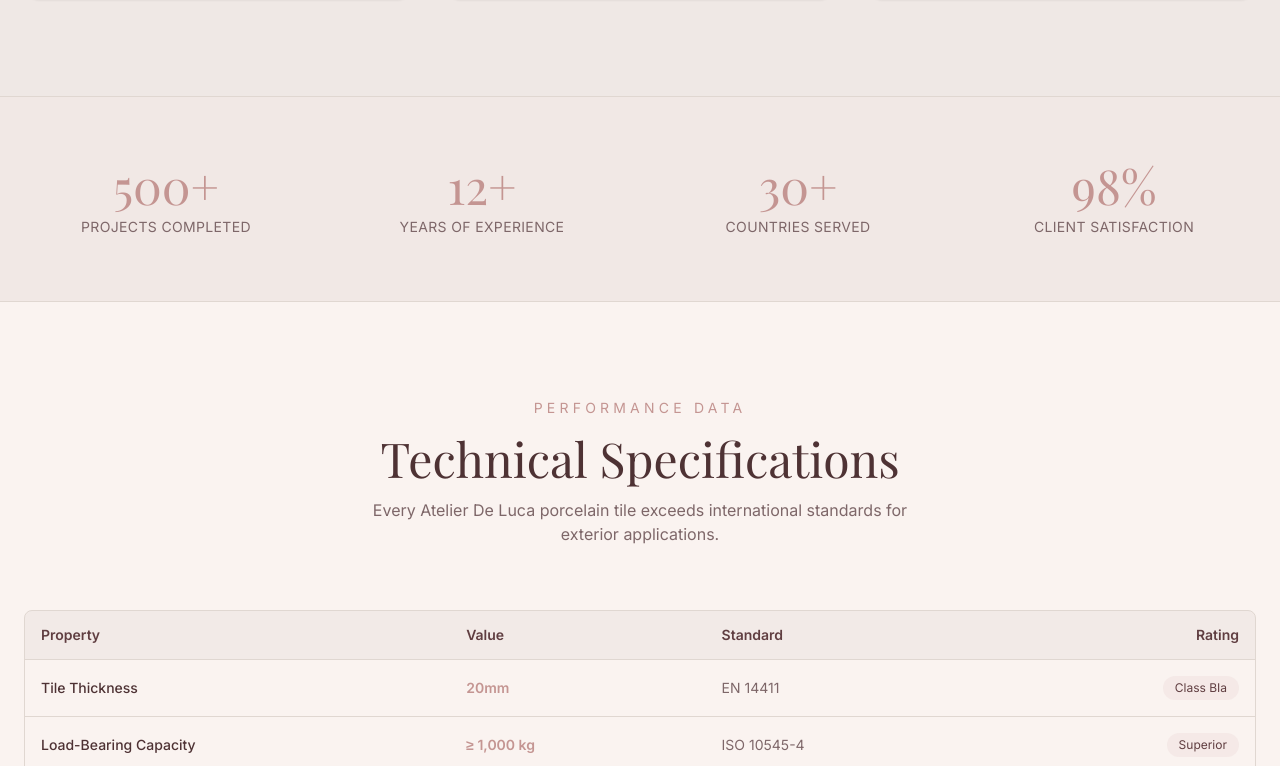
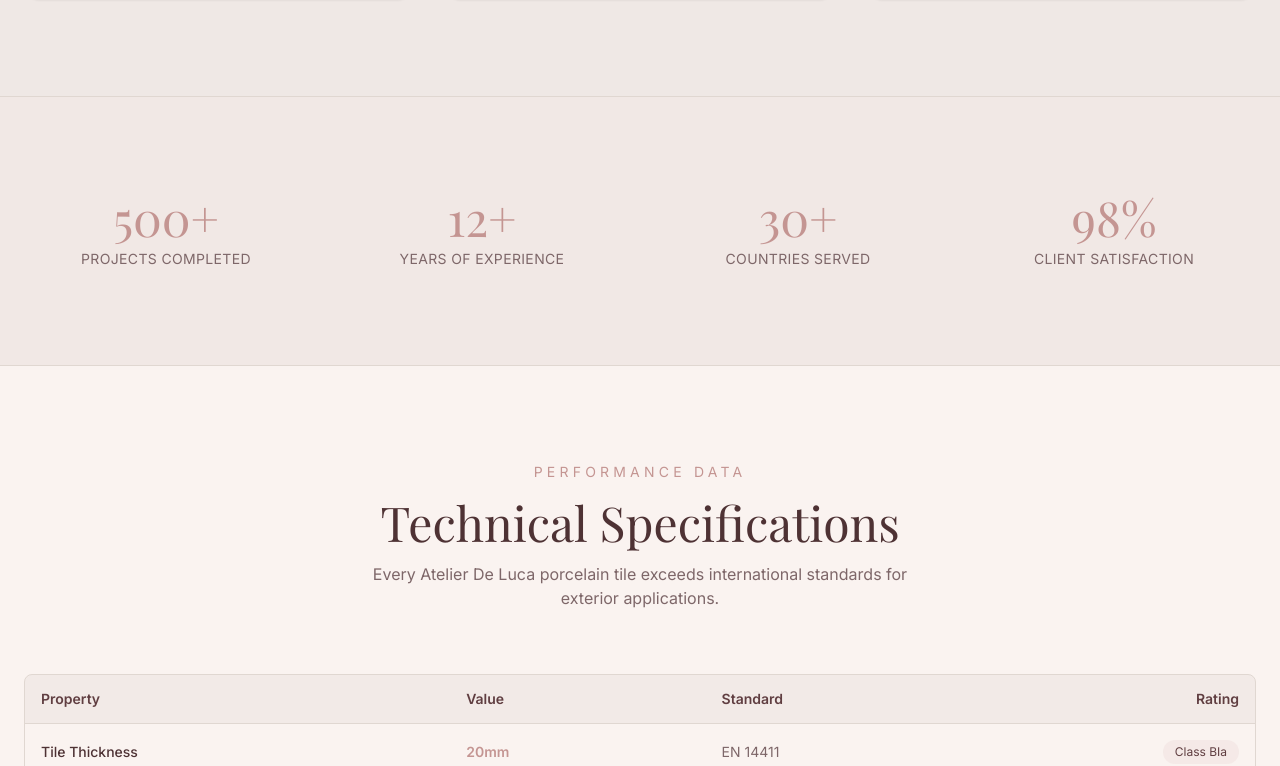
Before and after one commit to SamisDone/Atelier-De-Luca, a Next.js app: page / in a window 1280 px wide. Shown: the part 2254-3020 px from the top of the page. Built offline with nearby package versions, Linux system fonts and the light colour scheme.

Commit message:
fix: consistent py-24 and mb-16 spacing across all sections

```diff
--- a/src/components/Gallery.tsx
+++ b/src/components/Gallery.tsx
@@ -28,7 +28,7 @@ const Gallery = () => {
           whileInView={{ opacity: 1, y: 0 }}
           viewport={{ once: true }}
           transition={{ duration: 0.6 }}
-          className="text-center mb-12"
+          className="text-center mb-16"
         >
           <p className="text-brand font-sans text-sm tracking-[0.3em] uppercase mb-4">
             Portfolio
--- a/src/components/Stats.tsx
+++ b/src/components/Stats.tsx
@@ -11,7 +11,7 @@ const stats = [
 
 const Stats = () => {
   return (
-    <section className="py-16 bg-brand/10 border-y border-border">
+    <section className="py-24 bg-brand/10 border-y border-border">
       <div className="container mx-auto px-6">
         <motion.div
           className="grid grid-cols-2 md:grid-cols-4 gap-8"
```
